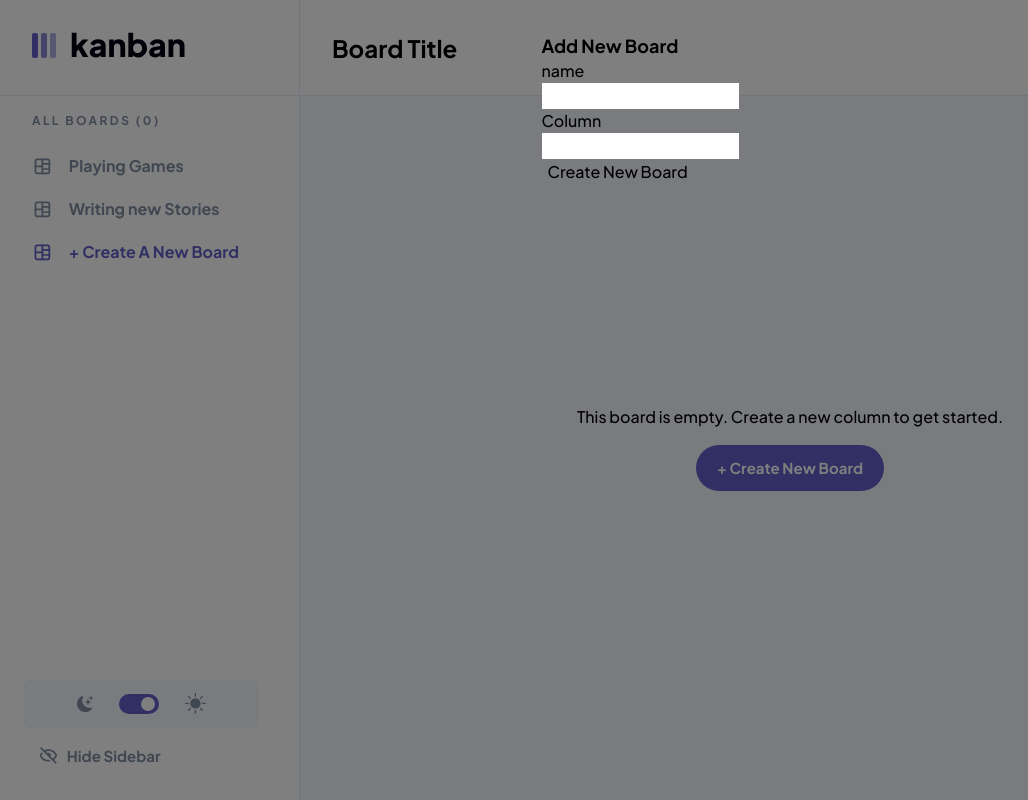
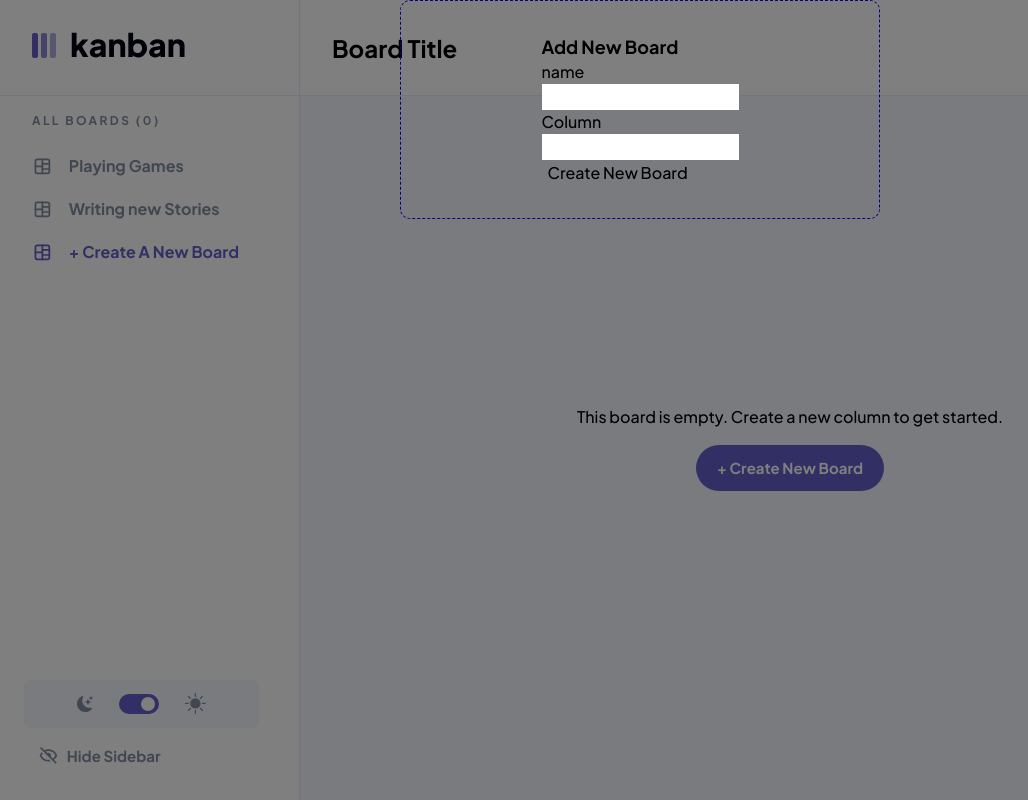
Before and after one commit to 0xmbadr/task-management-app, a React (Vite) app: page / in a window 1280 px wide. Both pictures are taken after a click on the element "+ Create New Board". Shown: the top 800 px of the page, without its empty margins (0-1028 px from the left). Built offline with nearby package versions, Linux system fonts and the light colour scheme.

Commit message:
[fix] fix modal close when clicked on it.

```diff
--- a/src/components/standard/Modal.tsx
+++ b/src/components/standard/Modal.tsx
@@ -10,7 +10,7 @@ const Modal = ({ children }: ModalProps) => {
 
   return (
     <div className="Overlay" onClick={() => dispatch(closeModal())}>
-      <div className="Modal">
+      <div className="Modal" onClick={(e) => e.stopPropagation()}>
         <button className="Modal__close">
           <ImCross />
         </button>
--- a/src/styles/components/standard/_modal.scss
+++ b/src/styles/components/standard/_modal.scss
@@ -25,7 +25,7 @@
     color: color(title);
     padding: $margin-large;
     animation: fadeIn .3s ease;
-
+    border: 1px darkblue dashed;
     &__close {
         display: none;
         position: absolute;
```
